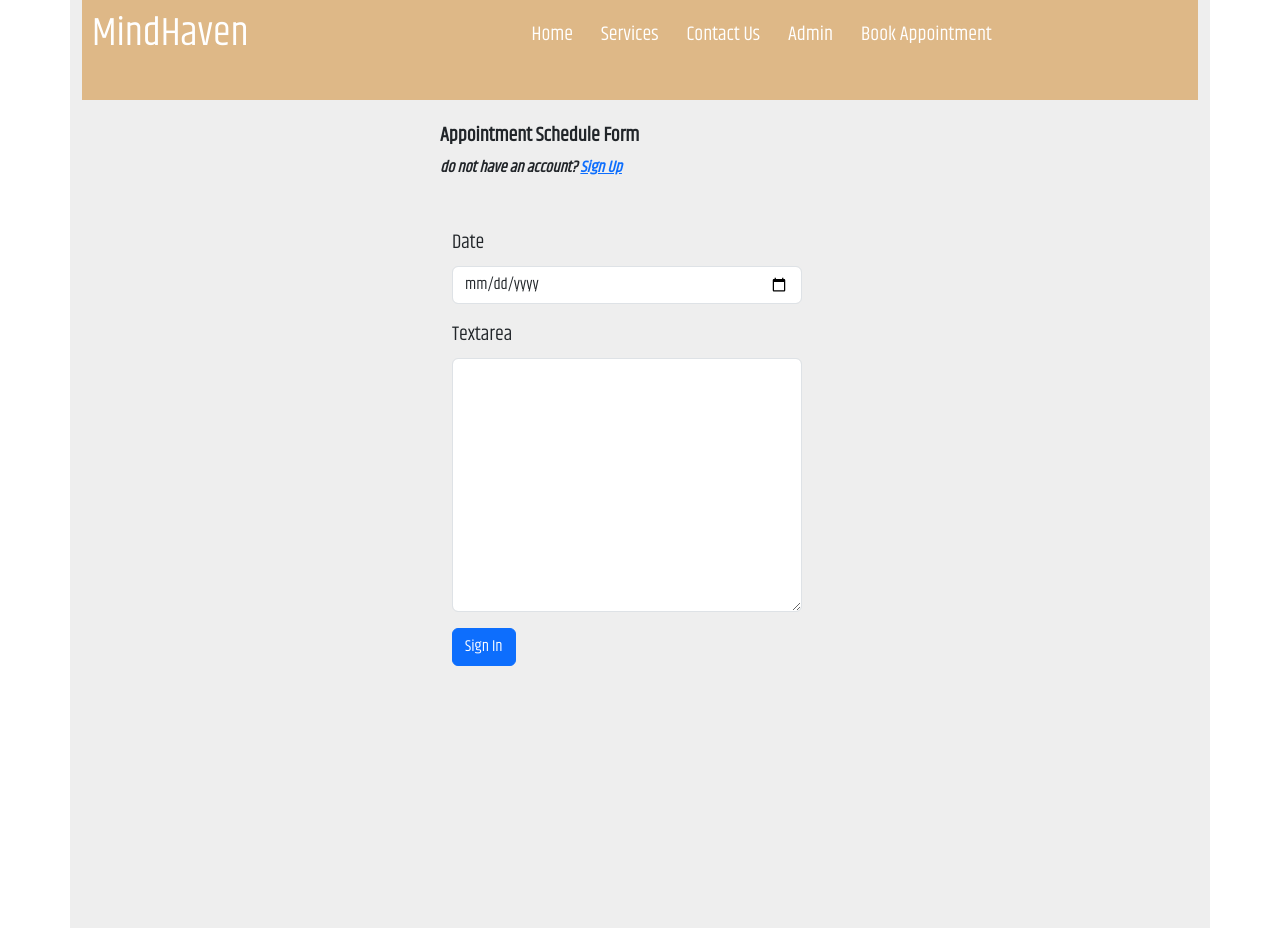
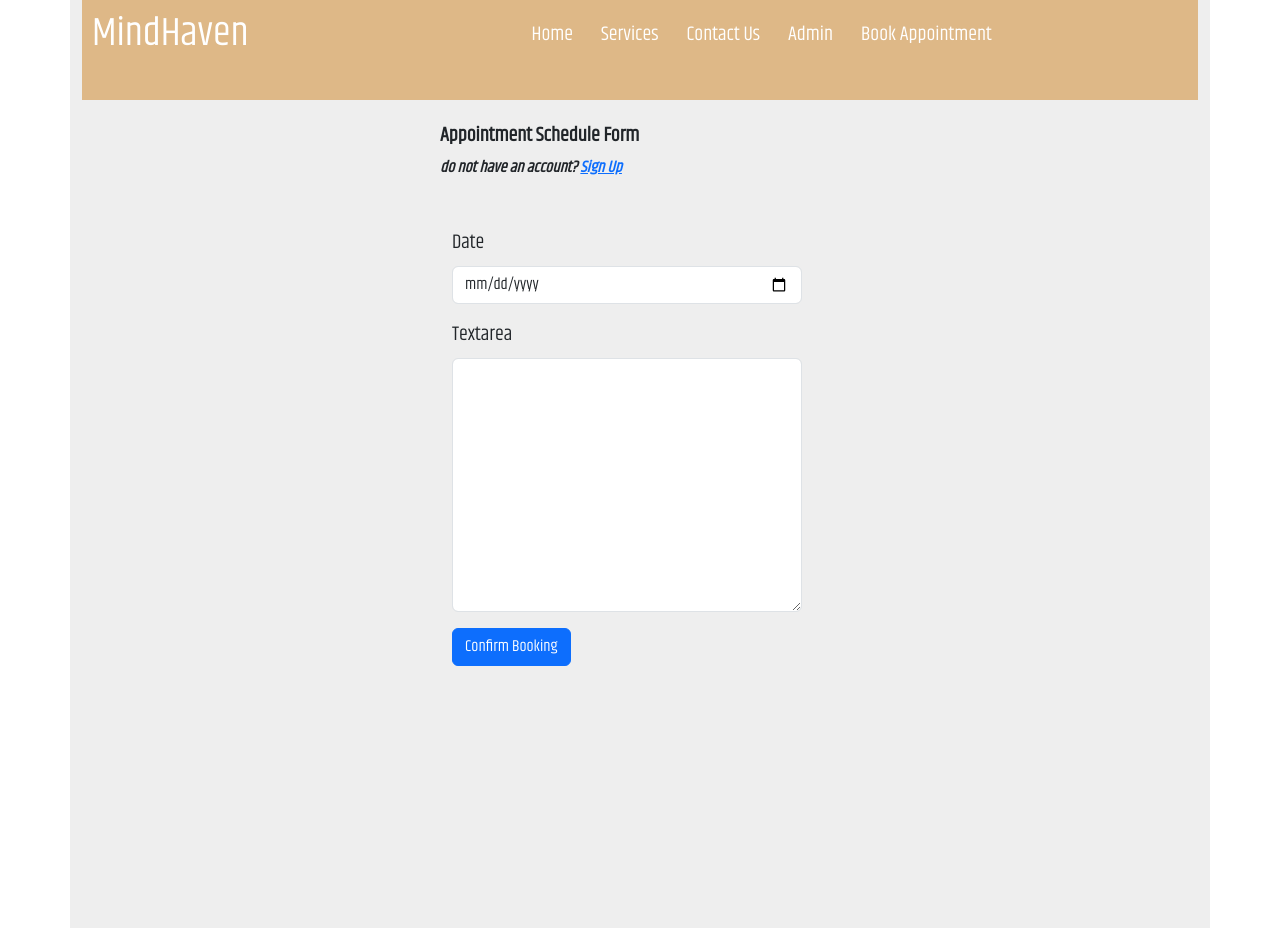
Before and after one commit to Stevey144/MindHaven, a Django app: page /mindhaven/booking.html in a window 1280 px wide. Run offline with Django 5.2, Linux system fonts and the light colour scheme.

Commit message:
adjusted

```diff
--- a/mind_haven_web_app/templates/base.html
+++ b/mind_haven_web_app/templates/base.html
@@ -100,9 +100,12 @@
 
 
     <div id="contact-us">
-        {% include 'form-fields.html' %}
+        <form method="post" novalidate>
+            {% include 'form-fields.html' %}
+            <button type="submit" class="btn btn-primary">Submit</button>
+        </form>
     </div>
-
+    <br>
     <div class="footer">
         <h4 class="footer-text">All right reserved &copy; 2024 Aspire QMD.</h4>
     </div>
--- a/mind_haven_web_app/templates/form-fields.html
+++ b/mind_haven_web_app/templates/form-fields.html
@@ -1,4 +1,3 @@
-<form method="post" novalidate>
     {% csrf_token %}
     {% for field in form %}
         <div class="mb-3">
@@ -9,5 +8,3 @@
             {% endif %}
         </div>
     {% endfor %}
-    <button type="submit" class="btn btn-primary">Sign In</button>
-  </form>
--- a/mind_haven_web_app/templates/mind_haven_web_app/booking.html
+++ b/mind_haven_web_app/templates/mind_haven_web_app/booking.html
@@ -105,7 +105,10 @@
 
             {% include 'message.html' %}
 
-            {% include 'form-fields.html' %}
+            <form method="post" novalidate>
+                {% include 'form-fields.html' %}
+                <button type="submit" class="btn btn-primary">Confirm Booking</button>
+            </form>
 
         </div>
     </div>
--- a/mind_haven_web_app/templates/mind_haven_web_app/signup.html
+++ b/mind_haven_web_app/templates/mind_haven_web_app/signup.html
@@ -22,7 +22,11 @@
 
           {% include 'message.html' %}
 
-          {% include 'form-fields.html' %}
+          <form method="post" novalidate>
+            {% include 'form-fields.html' %}
+            <button type="submit" class="btn btn-primary">Sign Up</button>
+        </form>
+
     </div>
 
 </div>
--- a/mind_haven_web_app/views.py
+++ b/mind_haven_web_app/views.py
@@ -1,6 +1,7 @@
 from django.shortcuts import render, redirect
 from django.contrib import messages
 from django.contrib.messages import get_messages
+from django.contrib.auth.decorators import login_required
 
 from mind_haven_web_app.models import Signup
 from .forms import BookingForm, ContactsForm, SignInForm,SignupForm
@@ -61,7 +62,7 @@ def booking(request):
         if form.is_valid():
             form.save()
             messages.success(request, 'Appointment Booked!')
-            return redirect('booking.html')
+            return redirect('booking')
         else:
             messages.error(request, 'There was an error in booking this Appointment, please try again')  # Show error message
     else:
--- a/mindhaven/settings.py
+++ b/mindhaven/settings.py
@@ -13,6 +13,9 @@ https://docs.djangoproject.com/en/5.1/ref/settings/
 from pathlib import Path
 
 # Build paths inside the project like this: BASE_DIR / 'subdir'.
+
+LOGIN_URL = 'appointment'
+
 BASE_DIR = Path(__file__).resolve().parent.parent
 
 
@@ -26,10 +29,7 @@ SECRET_KEY = 'django-insecure-+qh55=$+llpbj_la6zx+!g&p47c!ft=yr_xlmo2^n#7#a*0yzl
 DEBUG = True
 
 ALLOWED_HOSTS = []
-
-
 # Application definition
-
 INSTALLED_APPS = [
     'django.contrib.admin',
     'django.contrib.auth',
```
Also changed, not shown: mind_haven_web_app/templates/mind_haven_web_app/appointment.html (+4 -3 lines), db.sqlite3.
